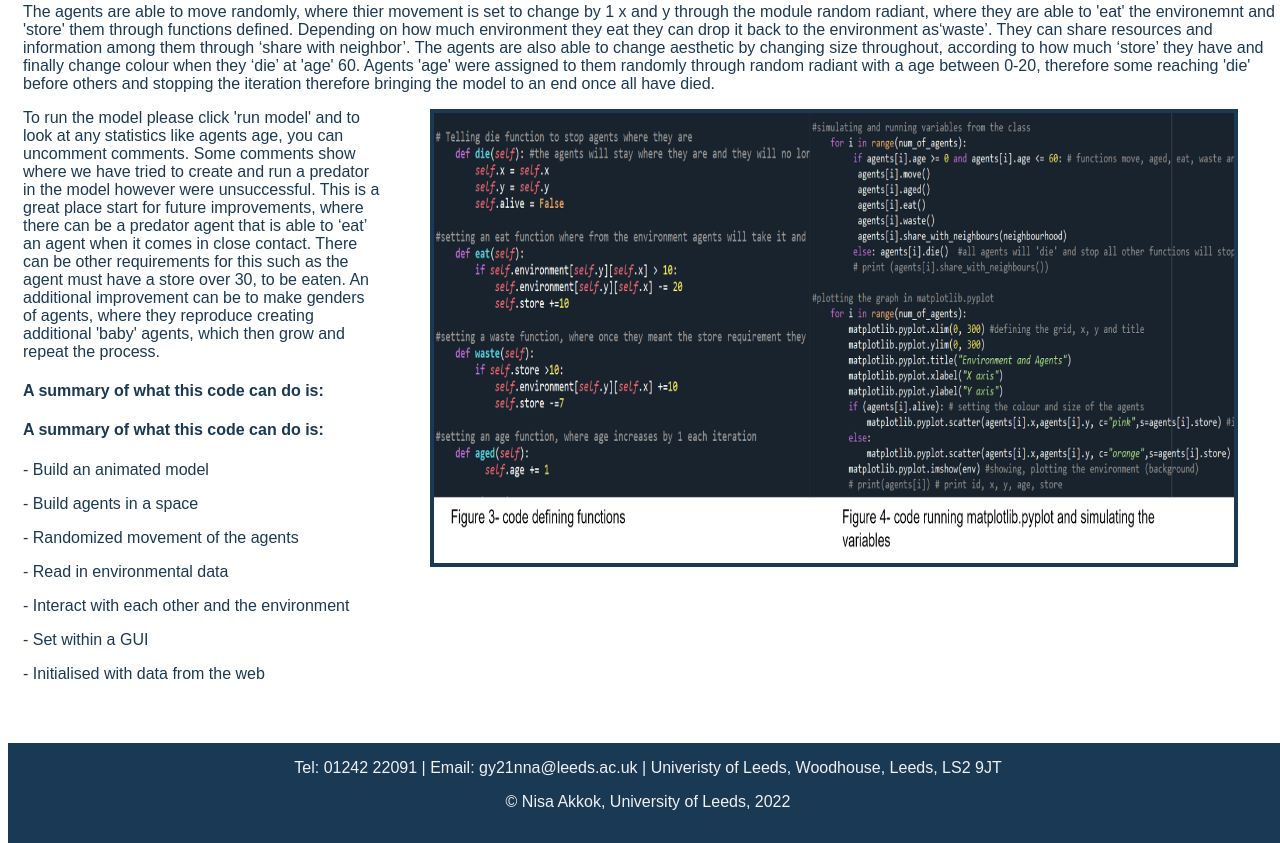
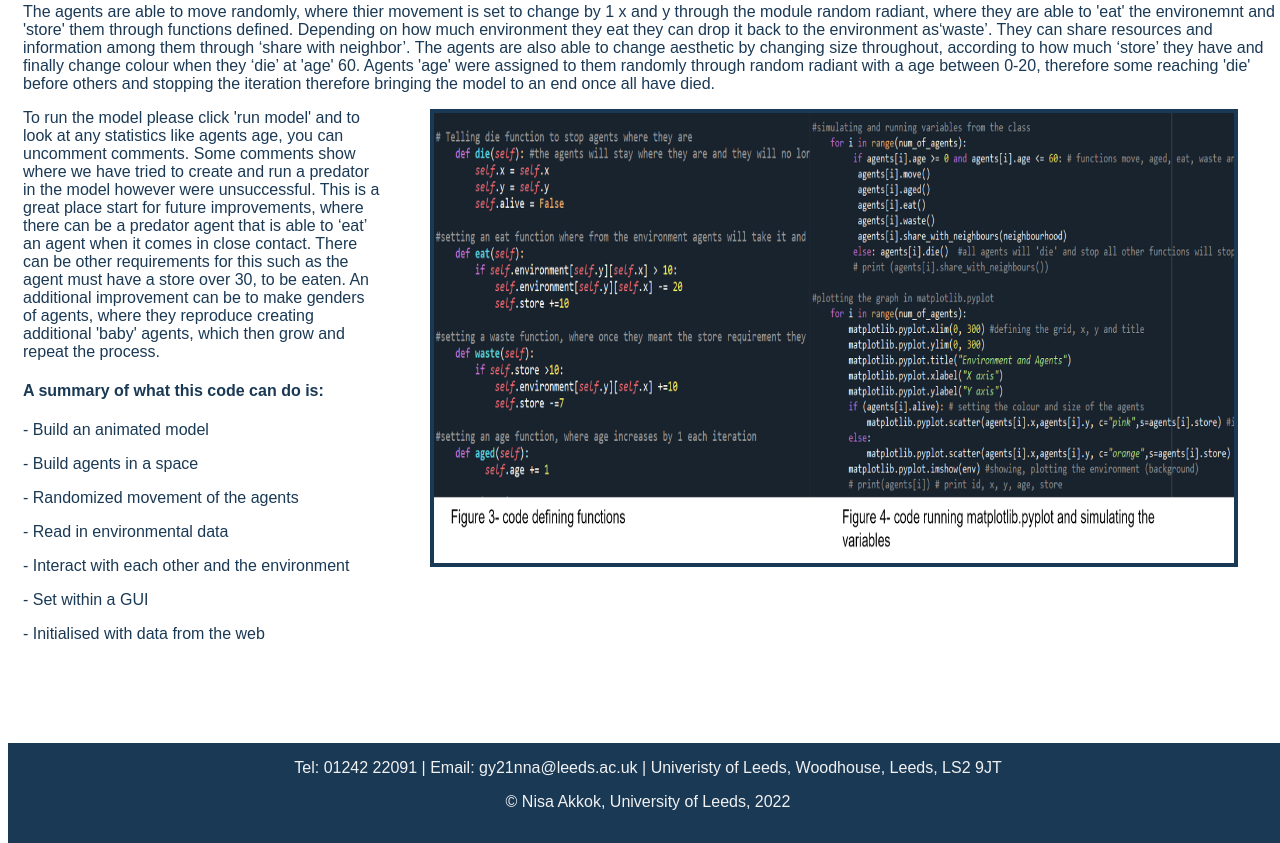
Before and after one commit to nisanurakkok/GEOG5990_assignment1, a plain HTML site: page index.html in a window 1280 px wide. Shown: the part 1257-2100 px from the top of the page. Drawn offline with Linux system fonts and the light colour scheme.

Commit message:
Update index.html

```diff
--- a/index.html
+++ b/index.html
@@ -94,8 +94,7 @@
 			place start for future improvements, where there can be a predator agent that is able to ‘eat’ an agent when it comes in close contact.
 			There can be other requirements for this such as the agent must have a store over 30, to be eaten. An additional improvement can
 			be to make genders of agents, where they reproduce creating additional 'baby' agents, which then grow and repeat the process. </p>
-			<p> <h4>A summary of what this code can do is: </h4>
-			<p> <h4>A summary of what this code can do is: </h4></p>
+			<p> <h4>A summary of what this code can do is: </h4> </p>
 			<p>-	Build an animated model </p>
 			<p>-	Build agents in a space </p>
 			<p>-	Randomized movement of the agents </p>
```
